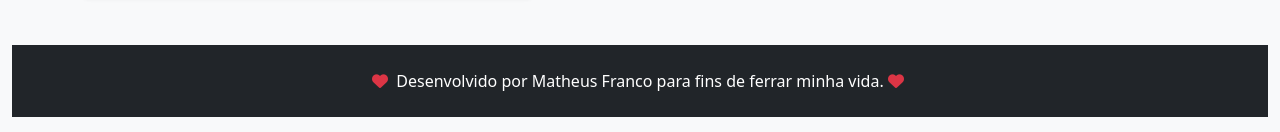
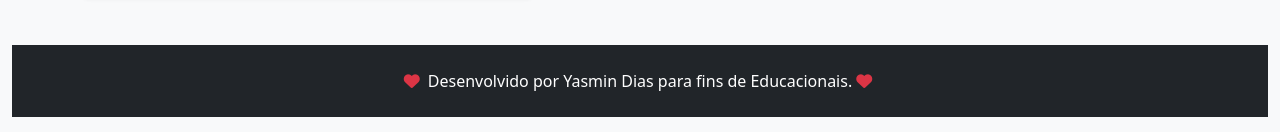
Before and after one commit to 0Nimsay0/Deque_Js-Lista-de-Tarefas, a plain HTML site: page index.html in a window 1280 px wide. Shown: the part 665-797 px from the top of the page. Drawn offline with nearby package versions, Linux system fonts and the light colour scheme.

Commit message:
index.html

```diff
--- a/index.html
+++ b/index.html
@@ -133,7 +133,7 @@
         <div class="container">
           <p class="mb-0">
             <i class="fas fa-heart text-danger me-1"></i>
-            Desenvolvido por Matheus Franco para fins de ferrar minha vida.
+            Desenvolvido por Yasmin Dias para fins de Educacionais.
             <i class="fas fa-heart text-danger me-1"></i>
           </p>
         </div>
```
